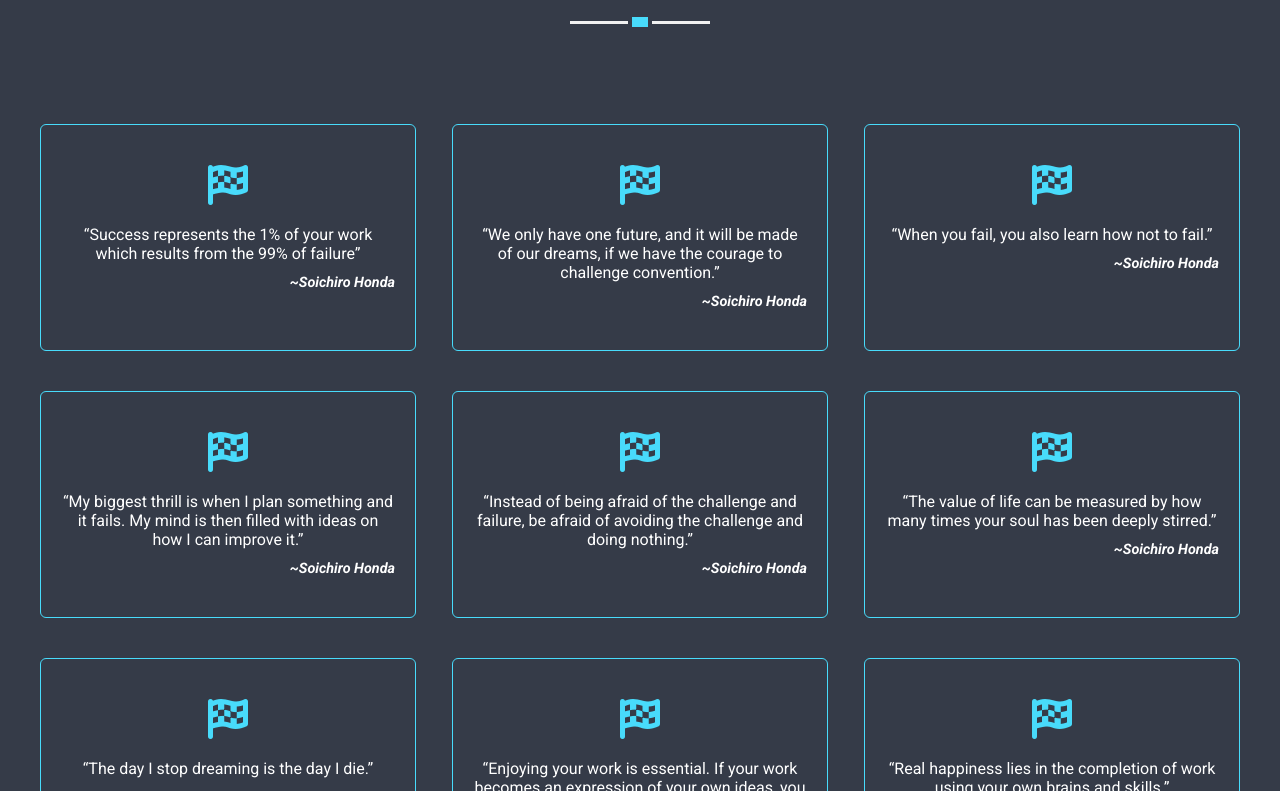
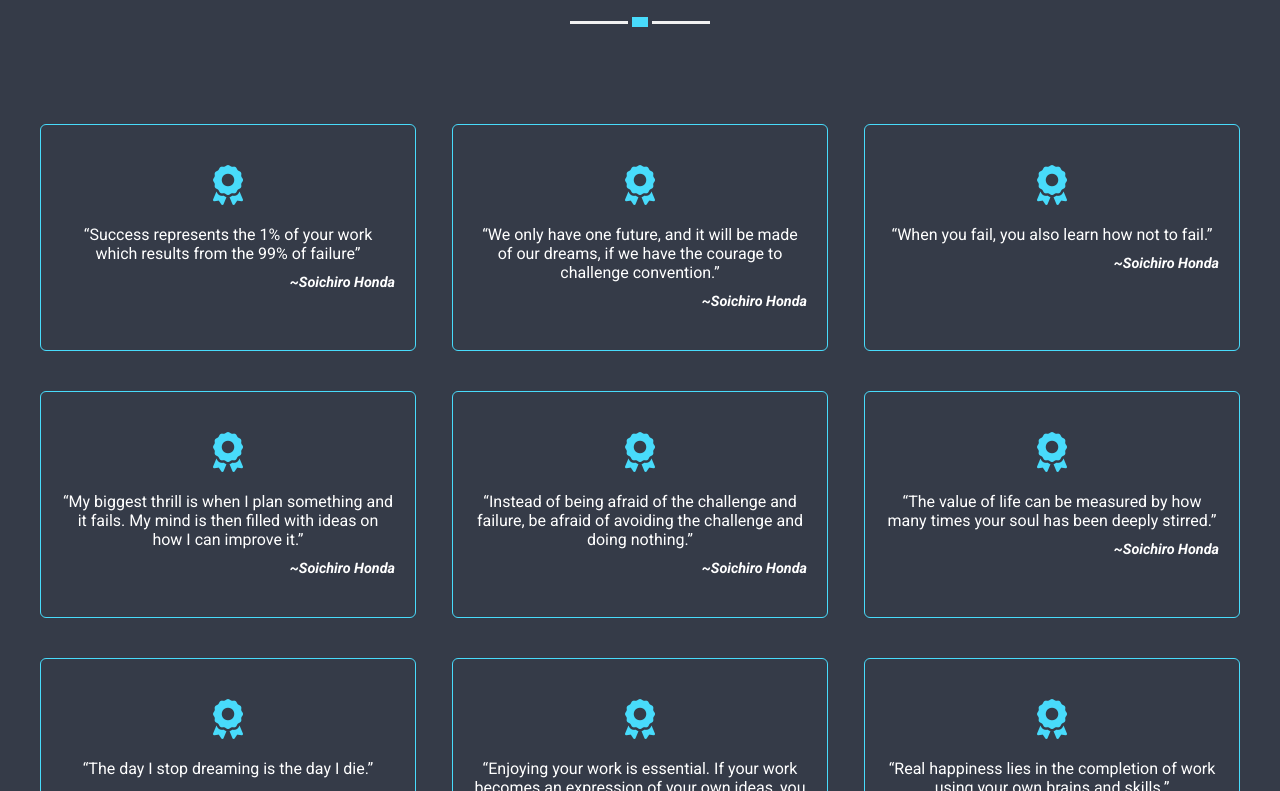
Before and after one commit to Digital-Human-BK/Honda-Hub, a React (Create React App) app: page / in a window 1280 px wide. Shown: the part 2009-2800 px from the top of the page. Built offline with nearby package versions, Linux system fonts and the light colour scheme.

Commit message:
Styling improvements

```diff
--- a/src/components/Forum/Forum.css
+++ b/src/components/Forum/Forum.css
@@ -23,7 +23,7 @@
 }
 
 .categories__item:hover{
-  border-left: 1.5rem solid var(--clr-accent);
+  border-left: 1rem solid var(--clr-accent);
 }
 
 .item__icon {
@@ -55,6 +55,7 @@
 }
 
 .item__desc {
+  font-size: 1.2rem;
   color: #696969;
 }
 
--- a/src/components/Forum/Posts/Post.js
+++ b/src/components/Forum/Posts/Post.js
@@ -27,7 +27,7 @@
         </div>
 
         <div className='post__side-info'>
-          <p className='post__category'>Posted in {category}</p>
+          <p className='post__category'>Posted in <strong>{category}</strong></p>
           <p className='post__created'>Created at: {date}, {time}</p>
         </div>
       </Link>
--- a/src/components/Home/Home.js
+++ b/src/components/Home/Home.js
@@ -11,7 +11,7 @@
 
   let greetingMsg = (
     <h1>
-      Welcome <span className='greeting-name'>Dreamer_</span>
+      Welcome <span className='greeting-name'>Dreamer</span>
     </h1>
   );
 
--- a/src/components/Home/Quotes/Quotes.js
+++ b/src/components/Home/Quotes/Quotes.js
@@ -7,7 +7,7 @@
         <h2 className='section-title'>Quotes</h2>
         <div className='quotes'>
           <div className='quote'>
-            <i className="fa-solid fa-flag-checkered"></i>
+            <i className="fas fa-award"></i>
             <p>
               “Success represents the 1% of your work which results from the 99%
               of failure”
@@ -16,7 +16,7 @@
           </div>
 
           <div className='quote'>
-            <i className="fa-solid fa-flag-checkered"></i>
+            <i className="fas fa-award"></i>
             <p>
               “We only have one future, and it will be made of our dreams, if we
               have the courage to challenge convention.”
@@ -25,13 +25,13 @@
           </div>
 
           <div className='quote'>
-            <i className="fa-solid fa-flag-checkered"></i>
+            <i className="fas fa-award"></i>
             <p> “When you fail, you also learn how not to fail.” </p>
             <h4>~Soichiro Honda</h4>
           </div>
 
           <div className='quote'>
-            <i className="fa-solid fa-flag-checkered"></i>
+            <i className="fas fa-award"></i>
             <p>
               “My biggest thrill is when I plan something and it fails. My mind
               is then filled with ideas on how I can improve it.”
@@ -40,7 +40,7 @@
           </div>
 
           <div className='quote'>
-            <i className="fa-solid fa-flag-checkered"></i>
+            <i className="fas fa-award"></i>
             <p>
               “Instead of being afraid of the challenge and failure, be afraid
               of avoiding the challenge and doing nothing.”
@@ -49,7 +49,7 @@
           </div>
 
           <div className='quote'>
-            <i className="fa-solid fa-flag-checkered"></i>
+            <i className="fas fa-award"></i>
             <p>
               “The value of life can be measured by how many times your soul has
               been deeply stirred.”
@@ -58,13 +58,13 @@
           </div>
 
           <div className='quote'>
-            <i className="fa-solid fa-flag-checkered"></i>
+            <i className="fas fa-award"></i>
             <p> “The day I stop dreaming is the day I die.” </p>
             <h4>~Soichiro Honda</h4>
           </div>
 
           <div className='quote'>
-            <i className="fa-solid fa-flag-checkered"></i>
+            <i className="fas fa-award"></i>
             <p>
               “Enjoying your work is essential. If your work becomes an
               expression of your own ideas, you will surely enjoy it.”
@@ -73,7 +73,7 @@
           </div>
 
           <div className='quote'>
-            <i className="fa-solid fa-flag-checkered"></i>
+            <i className="fas fa-award"></i>
             <p>
               “Real happiness lies in the completion of work using your own
               brains and skills.”
--- a/src/helpers/dataTransform.js
+++ b/src/helpers/dataTransform.js
@@ -10,7 +10,7 @@
 export const parseCategory = (category) => {
   const parseTo = {
     general: 'General Discussions',
-    problems: 'Technical Problems and Service',
+    problems: 'Technical Problems',
     events: 'Meetings and Events'
   }
   return parseTo[category];
```
Also changed, not shown: src/components/Forum/Posts/Post.css (+7 -5 lines), src/components/Forum/Search/Search.css (+12 -0 lines), src/components/Forum/Search/Search.js (+7 -2 lines).
